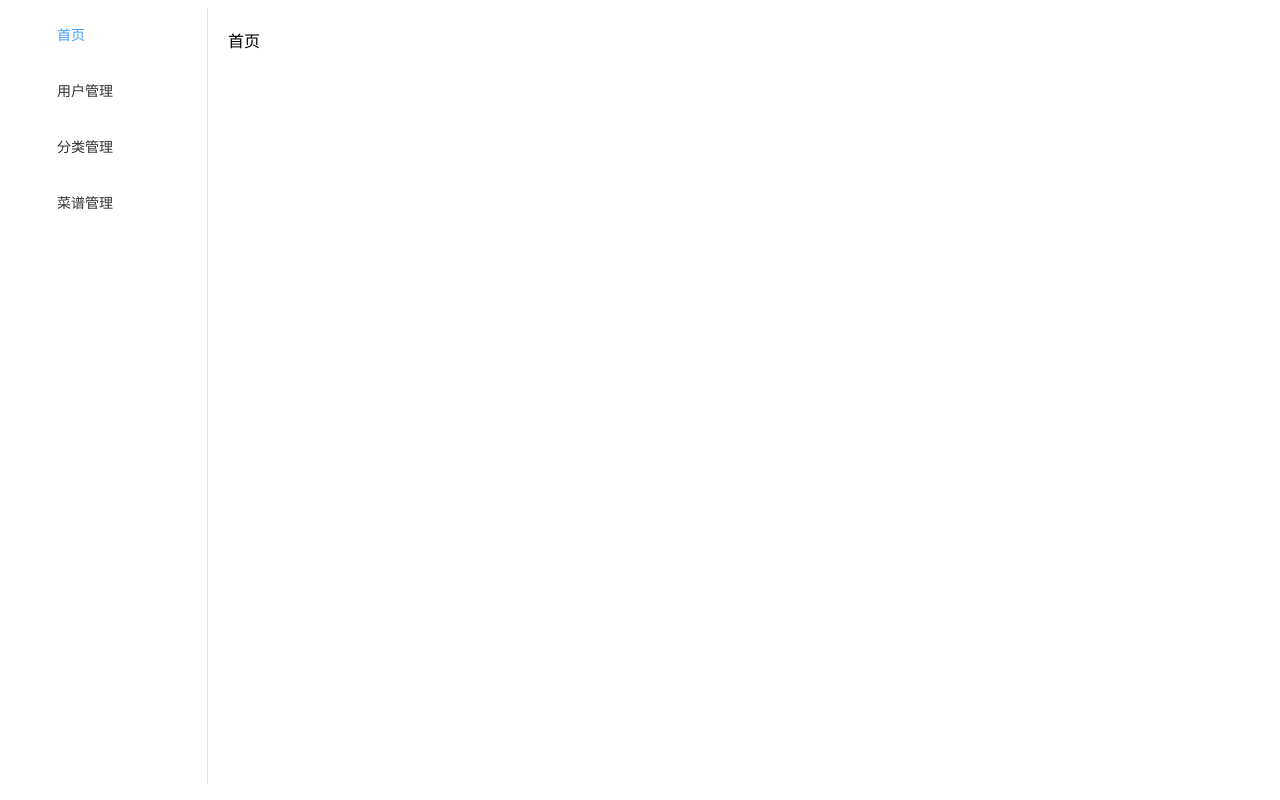
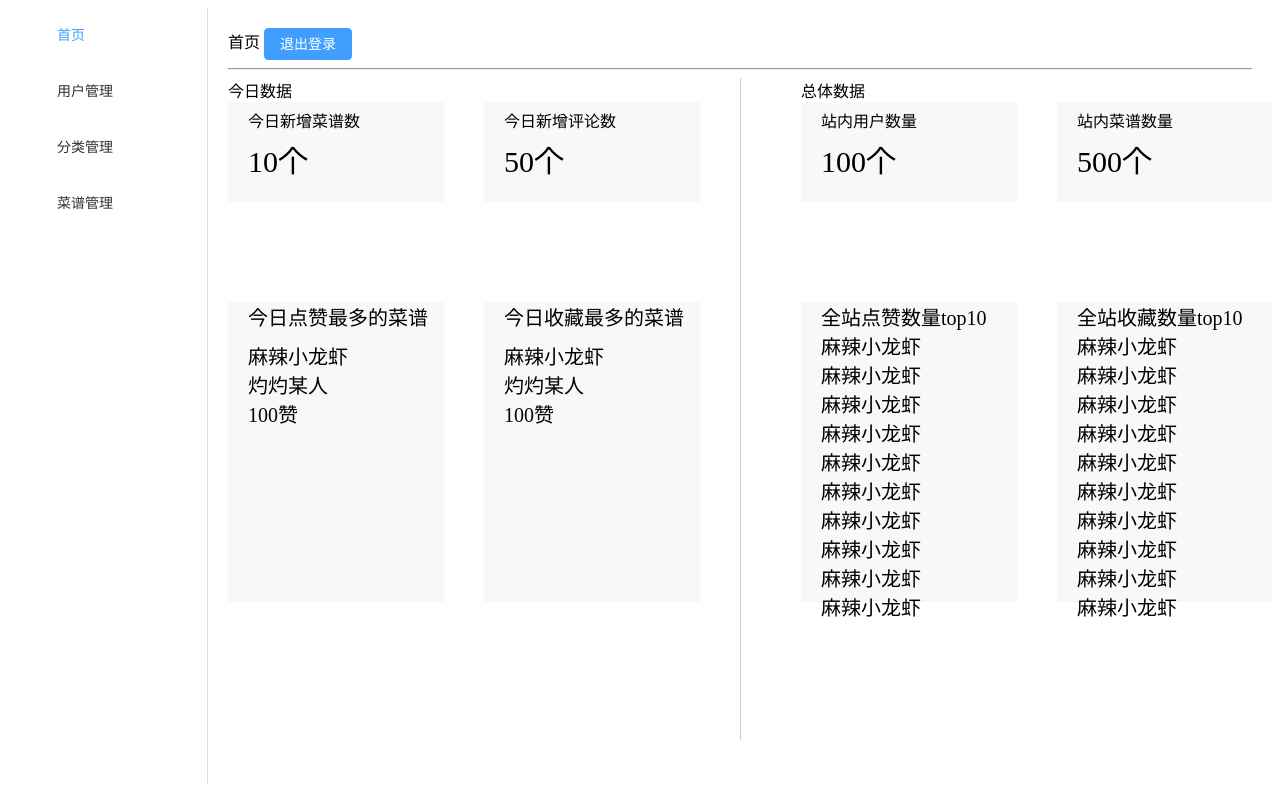
Before and after one commit to jimmy66886/fg-manage, a Vue app: page /menu/index in a window 1280 px wide. Built offline with nearby package versions, Linux system fonts and the light colour scheme; sample sign-in values are in the browser's storage.

Commit message:
完成首页结构搭建

```diff
--- a/src/components/ManageIndex.vue
+++ b/src/components/ManageIndex.vue
@@ -1,10 +1,172 @@
 <template>
     首页
+    <el-popconfirm title="确定退出登录?" @confirm="exit">
+        <template #reference>
+            <el-button type="primary">退出登录</el-button>
+        </template>
+    </el-popconfirm>
+    <hr>
+    <!-- 数据展示区 -->
+    <div class="outBox">
+        <!-- 分成左右两个部分 -->
+        <div class="leftBox">
+            <!-- 左边，是今日数据 -->
+            <span>今日数据</span>
+            <div class="todayIncrement">
+                <!-- 当日新增数量 -->
+                <div>
+                    <!-- 当日新增菜谱数 -->
+                    <span>今日新增菜谱数</span>
+                    <span style="font-size: 30px;">10个</span>
+                </div>
+                <div>
+                    <!-- 当日新增评论数 -->
+                    <span>今日新增评论数</span>
+                    <span style="font-size: 30px;">50个</span>
+                </div>
+            </div>
+            <div class="todayBest">
+                <!-- 当日点赞最多的菜谱和点赞最多的收藏 -->
+                <div>
+                    <!-- 当日点赞组多的菜谱介绍 -->
+                    <span style="margin-bottom: 10px;">今日点赞最多的菜谱</span>
+                    <span>麻辣小龙虾</span>
+                    <span>灼灼某人</span>
+                    <span>100赞</span>
+                </div>
+                <div>
+                    <!-- 当日收藏最多的菜谱介绍 -->
+                    <span style="margin-bottom: 10px;">今日收藏最多的菜谱</span>
+                    <span>麻辣小龙虾</span>
+                    <span>灼灼某人</span>
+                    <span>100赞</span>
+                </div>
+            </div>
+        </div>
+        <div class="rightBox">
+            <!-- 右边,是总体数据 -->
+            <span>总体数据</span>
+            <div class="todayIncrement">
+                <div>
+                    <span>站内用户数量</span>
+                    <span style="font-size: 30px;">100个</span>
+                </div>
+                <div>
+                    <span>站内菜谱数量</span>
+                    <span style="font-size: 30px;">500个</span>
+                </div>
+            </div>
+            <div class="topTenBox">
+                <div>
+                    <!-- 点赞数量前十 -->
+                    <span>全站点赞数量top10</span>
+                    <span>麻辣小龙虾</span>
+                    <span>麻辣小龙虾</span>
+                    <span>麻辣小龙虾</span>
+                    <span>麻辣小龙虾</span>
+                    <span>麻辣小龙虾</span>
+                    <span>麻辣小龙虾</span>
+                    <span>麻辣小龙虾</span>
+                    <span>麻辣小龙虾</span>
+                    <span>麻辣小龙虾</span>
+                    <span>麻辣小龙虾</span>
+                </div>
+                <div>
+                    <!-- 收藏数量前十 -->
+                    <span>全站收藏数量top10</span>
+                    <span>麻辣小龙虾</span>
+                    <span>麻辣小龙虾</span>
+                    <span>麻辣小龙虾</span>
+                    <span>麻辣小龙虾</span>
+                    <span>麻辣小龙虾</span>
+                    <span>麻辣小龙虾</span>
+                    <span>麻辣小龙虾</span>
+                    <span>麻辣小龙虾</span>
+                    <span>麻辣小龙虾</span>
+                    <span>麻辣小龙虾</span>
+                </div>
+            </div>
+        </div>
+    </div>
 </template>
 
 <script lang="ts" setup>
+import router from '@/router';
+import { ref } from 'vue'
+
+const exit = async () => {
+    // 退出登录
+    localStorage.removeItem('userInfo')
+    router.push('/')
+}
 
 </script>
 
 <style scoped>
+.topTenBox div {
+    display: flex;
+    flex-direction: column;
+    justify-content: left;
+    background-color: #f8f8f8;
+    width: 200px;
+    height: 300px;
+    padding-left: 20px;
+    margin-right: 40px;
+    font-size: 20px;
+}
+
+.topTenBox {
+    display: flex;
+}
+
+.todayBest div {
+    display: flex;
+    flex-direction: column;
+    justify-content: left;
+    background-color: #f8f8f8;
+    width: 200px;
+    height: 300px;
+    padding-left: 20px;
+    margin-right: 40px;
+    font-size: 20px;
+}
+
+.todayBest {
+    display: flex;
+}
+
+.todayIncrement div {
+    width: 200px;
+    height: 100px;
+    background-color: #f8f8f8;
+    display: flex;
+    flex-direction: column;
+    align-items: left;
+    line-height: 40px;
+    padding-left: 20px;
+    margin-right: 40px;
+}
+
+.todayIncrement {
+    display: flex;
+    margin-bottom: 100px;
+}
+
+.leftBox {
+    width: 50%;
+    height: 100%;
+    border-right: 1px solid #ccc;
+}
+
+.rightBox {
+    width: 50%;
+    height: 100%;
+    margin-left: 60px;
+}
+
+.outBox {
+    width: 100%;
+    height: 90%;
+    display: flex;
+}
 </style>
--- a/src/views/MenuView.vue
+++ b/src/views/MenuView.vue
@@ -19,6 +19,9 @@
 </template>
 
 <script lang="ts" setup>
+import router from '@/router';
+import { ElMessage } from 'element-plus';
+import { onBeforeMount } from 'vue';
 import { useRoute } from 'vue-router';
 const route = useRoute();
 
@@ -30,6 +33,20 @@ const menuItems = [
 ];
 
 const currentRoute = menuItems.find((item) => item.route === route.path)?.route || '';
+
+// 进入页面时判断是否登录
+onBeforeMount(() => {
+    let userInfo = JSON.parse(localStorage.getItem('userInfo'))
+    if (userInfo === null) {
+        ElMessage({
+            message: '请先登录',
+            type: 'error',
+            plain: true
+        })
+        router.push('/')
+    }
+})
+
 </script>
 
 <style scoped>
```
Also changed, not shown: 1 other file (tests, documents, lock files or other folders).
